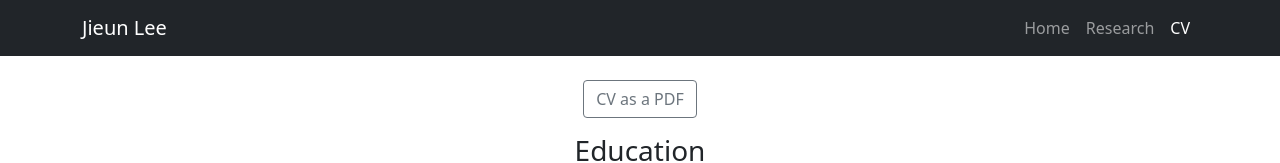
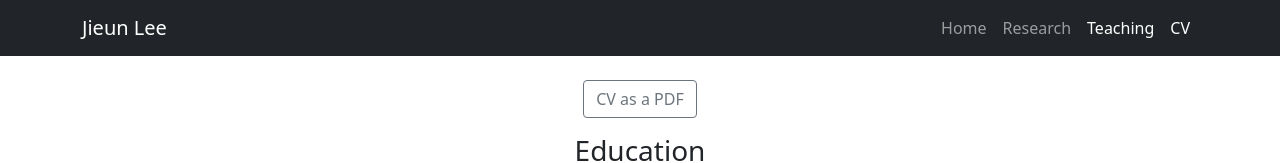
Before and after one commit to JieunHurt/JieunHurt.github.io, a website: page cv.html in a window 1280 px wide. Shown: the top 163 px of the page. Drawn offline with nearby package versions, Linux system fonts and the light colour scheme.

Commit message:
Update cv.html

```diff
--- a/cv.html
+++ b/cv.html
@@ -26,6 +26,7 @@
                     <ul class="navbar-nav ms-auto mb-2 mb-lg-0">
                         <li class="nav-item"><a class="nav-link" aria-current="page" href="index.html">Home</a></li>
                         <li class="nav-item"><a class="nav-link" href="research.html">Research</a></li>
+			 <li class="nav-item"><a class="nav-link active" href="teaching.html">Teaching</a></li>
                         <li class="nav-item"><a class="nav-link active" href="cv.html">CV</a></li>
                     </ul>
                 </div>
```
